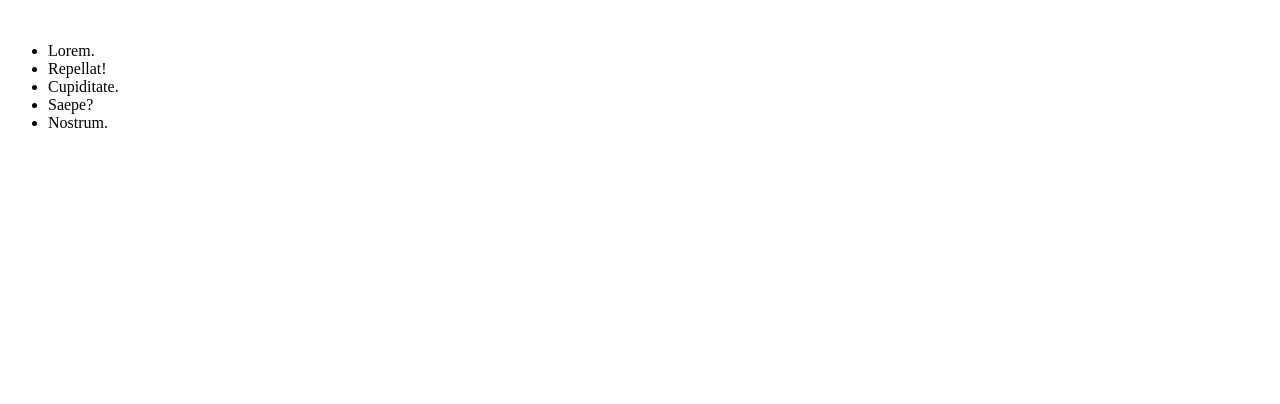
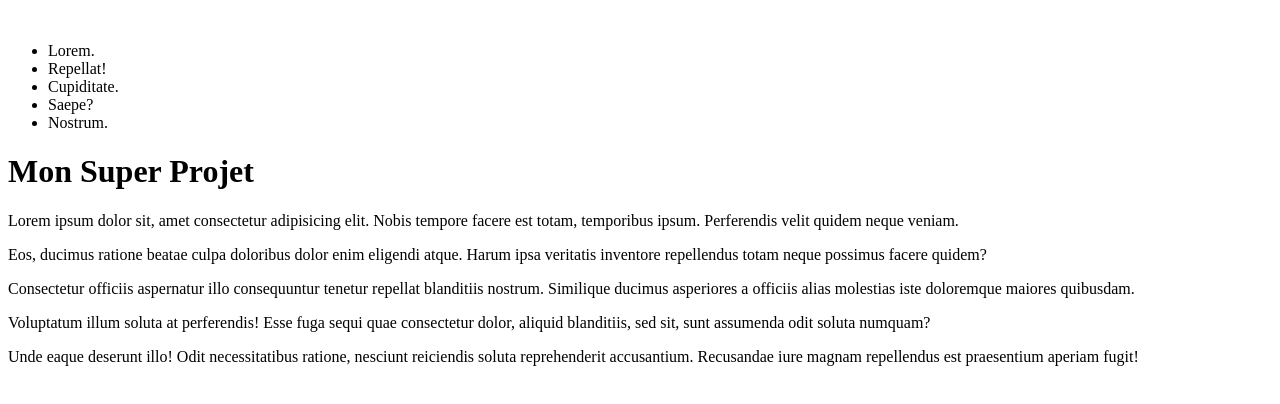
Before and after one commit to martaniew/doranco, a plain HTML site: page index.html in a window 1280 px wide. Drawn offline with Linux system fonts and the light colour scheme.

Commit message:
modification de la balise main

```diff
--- a/index.html
+++ b/index.html
@@ -18,7 +18,14 @@
                 <li>Nostrum.</li>
             </ul>
         </header>
-        <main></main>
+        <main>
+            <h1>Mon Super Projet</h1>
+            <p>Lorem ipsum dolor sit, amet consectetur adipisicing elit. Nobis tempore facere est totam, temporibus ipsum. Perferendis velit quidem neque veniam.</p>
+            <p>Eos, ducimus ratione beatae culpa doloribus dolor enim eligendi atque. Harum ipsa veritatis inventore repellendus totam neque possimus facere quidem?</p>
+            <p>Consectetur officiis aspernatur illo consequuntur tenetur repellat blanditiis nostrum. Similique ducimus asperiores a officiis alias molestias iste doloremque maiores quibusdam.</p>
+            <p>Voluptatum illum soluta at perferendis! Esse fuga sequi quae consectetur dolor, aliquid blanditiis, sed sit, sunt assumenda odit soluta numquam?</p>
+            <p>Unde eaque deserunt illo! Odit necessitatibus ratione, nesciunt reiciendis soluta reprehenderit accusantium. Recusandae iure magnam repellendus est praesentium aperiam fugit!</p>
+        </main>
         <footer></footer>
     </div>
 
```
